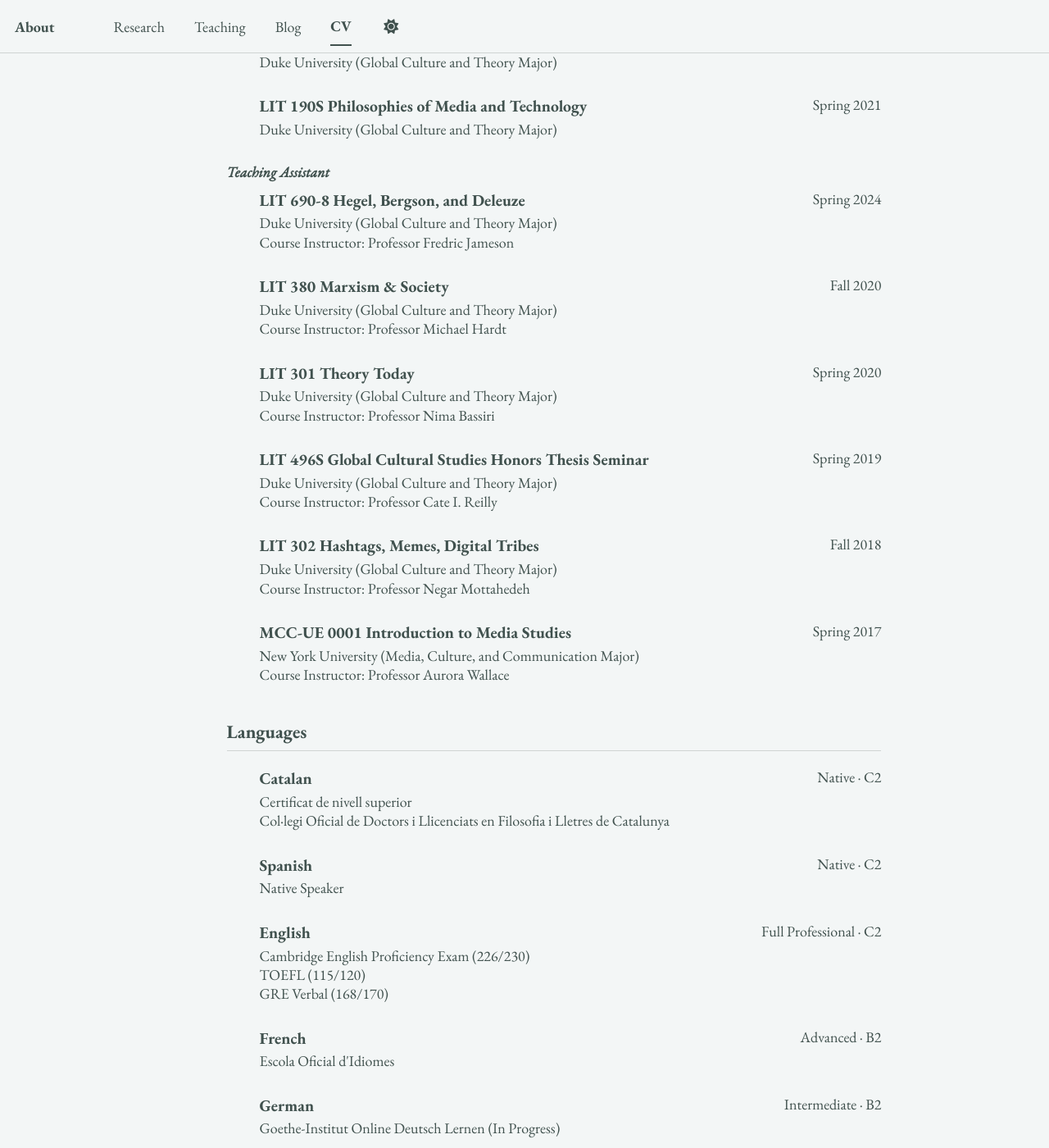
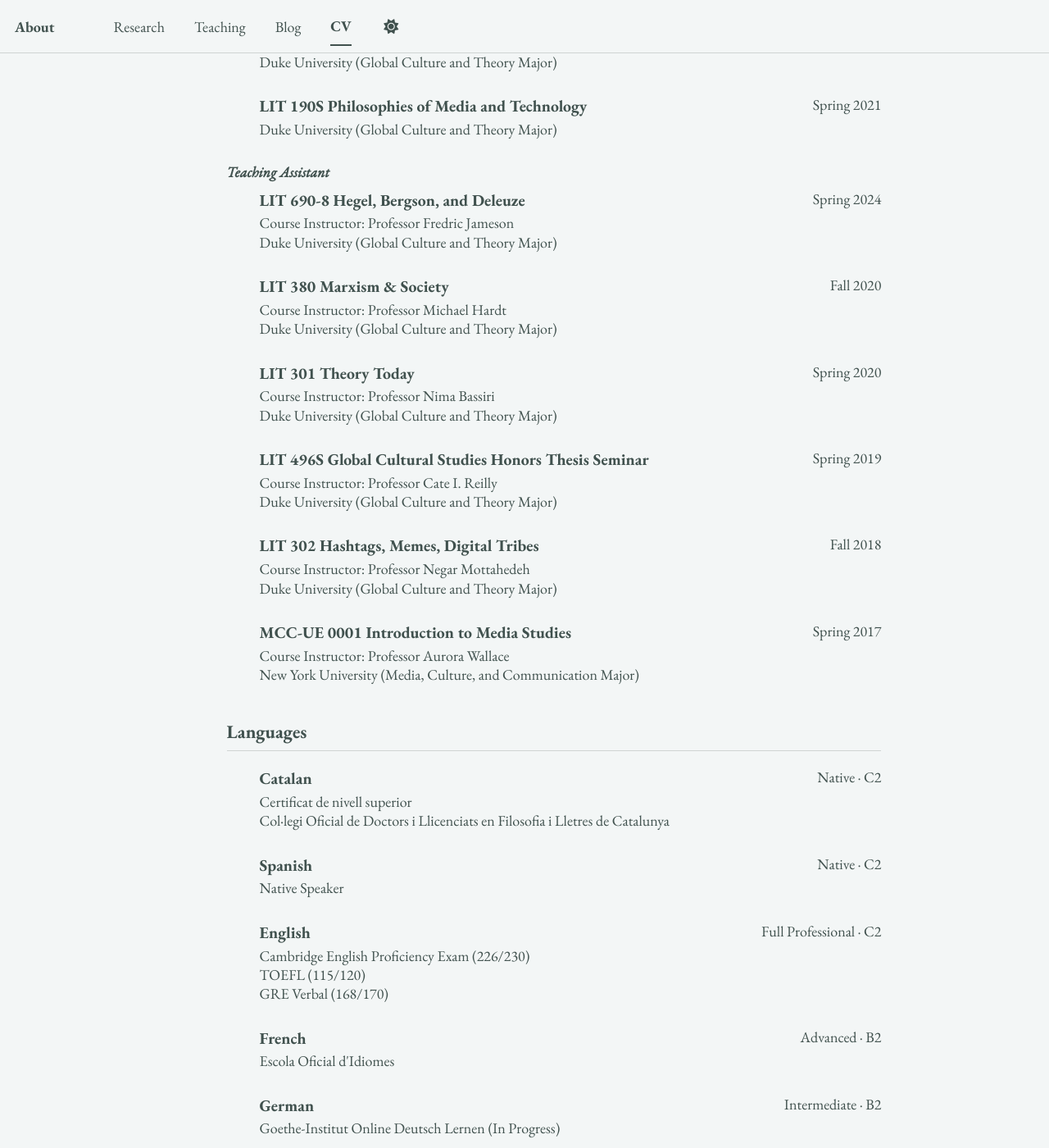
Before and after one commit to epujol90/epujol90.github.io, a Jekyll site: the page built from _pages/cv-json.md, in a window 1280 px wide and 1400 px high, scrolled down 3708 px. Shown: the whole window at 82% size. Built offline with Jekyll 4.4.1, drawn with Linux system fonts in a browser that asks for light colours; a script bundle is joined from its source files by our own code; library files that are not in the unit come from our copies.

Commit message:
Update cv-template.html

```diff
--- a/_includes/cv-template.html
+++ b/_includes/cv-template.html
@@ -285,10 +285,10 @@
               <div class="cv-item-date">{{ teaching.date }}</div>
             </div>
             <div class="cv-item-content">
-              <div class="cv-item-subtitle">{{ teaching.institution }}</div>
               {% if teaching.role and teaching.role != "" %}
               <div class="cv-item-detail">Course Instructor: {{ teaching.role }}</div>
               {% endif %}
+              <div class="cv-item-subtitle">{{ teaching.institution }}</div>
               {% if teaching.description %}
               <div class="cv-item-detail">{{ teaching.description }}</div>
               {% endif %}
```
